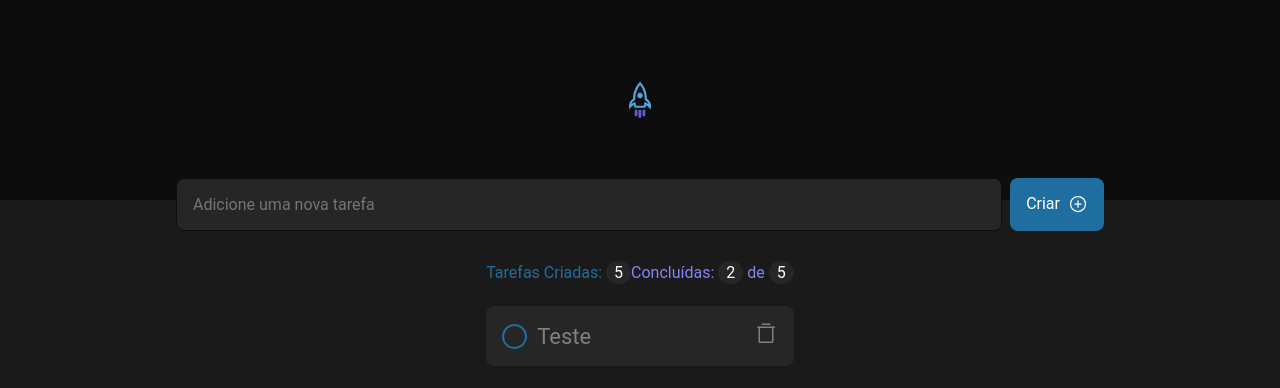
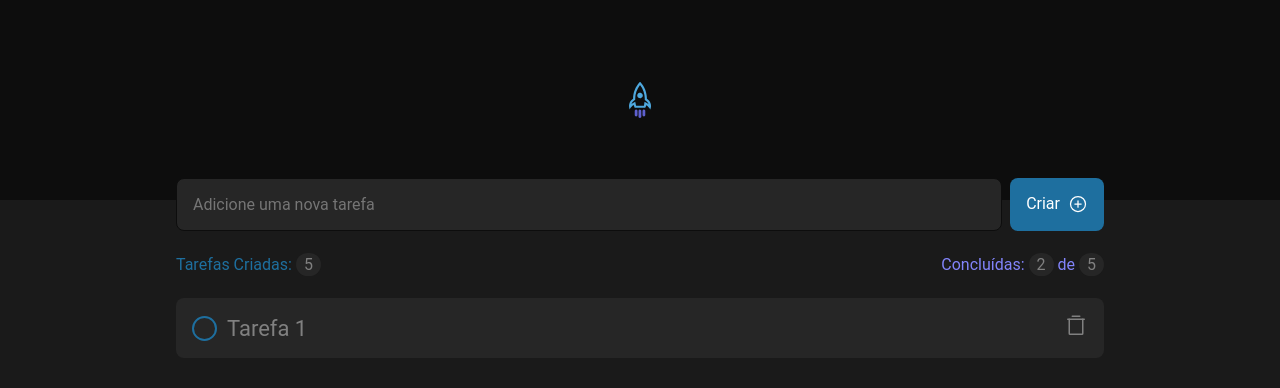
Before and after one commit to lucasrleme/todo-list, a React app: page / in a window 1280 px wide. Shown: the top 388 px of the page. Built offline with nearby package versions, Linux system fonts and the light colour scheme; the HTML template or start-up script is replaced by a standard one.

Commit message:
First try to set  the useState hook to add a task

```diff
--- a/package.json
+++ b/package.json
@@ -11,11 +11,13 @@
   "dependencies": {
     "phosphor-react": "^1.4.1",
     "react": "^18.2.0",
-    "react-dom": "^18.2.0"
+    "react-dom": "^18.2.0",
+    "uuid": "^9.0.0"
   },
   "devDependencies": {
     "@types/react": "^18.0.17",
     "@types/react-dom": "^18.0.6",
+    "@types/uuid": "^8.3.4",
     "@vitejs/plugin-react": "^2.0.1",
     "typescript": "^4.6.4",
     "vite": "^3.0.7"
--- a/src/App.module.css
+++ b/src/App.module.css
@@ -1,11 +1,11 @@
 .wrapper {
+  width: 100%;
   max-width: 60rem;
   margin: 0 auto;
   padding: 0 1rem;
 
   display: flex;
   flex-direction: column;
-  gap: 2rem;
   justiy-content: center;
   align-items: center;
 }
--- a/src/App.tsx
+++ b/src/App.tsx
@@ -1,16 +1,16 @@
 import styles from './App.module.css'
 import { Header } from './components/Header'
 import { SearchBar } from './components/SearchBar'
-import { Task } from './components/Task'
+
 
 export function App() {
 
   return (
-    <div className=''>
+    <div>
       <Header />
-      <div className={styles.wrapper}>
+      <div className={styles.wrapper} >
         <SearchBar />
-        <Task />
+
       </div>
 
     </div>
--- a/src/components/SearchBar.module.css
+++ b/src/components/SearchBar.module.css
@@ -1,7 +1,8 @@
 form {
   margin-top: calc(0px - 1rem - 6px);
+  margin-bottom: 1.5rem;
+
   width: 100%;
-
   display: flex;
   gap: .5rem;
 }
--- a/src/components/SearchBar.tsx
+++ b/src/components/SearchBar.tsx
@@ -1,14 +1,69 @@
 import styles from './SearchBar.module.css'
 import { PlusCircle } from 'phosphor-react'
+import { ChangeEvent, FormEvent, useState } from 'react'
+import { Task } from './Task'
+import { TaskHeader } from './TaskHeader'
+import { v4 as uuidv4 } from 'uuid';
+
+
+const tasks = [
+  {
+    id: uuidv4() ,
+    isChecked: false,
+    content: 'Tarefa 1'
+  },
+]
 
 export function SearchBar(){
+
+
+   const [taskList, setTaskList] = useState(tasks);
+
+   const [newTaskText, setNewTaskText] = useState('');
+
+
+   function handleCrateNewTask(event:FormEvent) {
+    event.preventDefault();
+
+    setTaskList([{...taskList, newTaskText }]);
+
+    console.log(taskList);
+
+  }
+
+  function handleNewTaskChange(event:ChangeEvent<HTMLInputElement>){
+    event.target.setCustomValidity('');
+    setNewTaskText(event.target.value);
+    console.log(newTaskText);
+  }
+
+
   return (
-    <form>
-      <input type="text" placeholder="Adicione uma nova tarefa" className={styles.searchBar} />
-      <button>
-        Criar
-        <PlusCircle size={20} />
-      </button>
-    </form>
+    <>
+      <form onSubmit={handleCrateNewTask}>
+        <input
+          type="text"
+          placeholder="Adicione uma nova tarefa"
+          className={styles.searchBar}
+          onChange={handleNewTaskChange}
+        />
+        <button type='submit'>
+          Criar
+          <PlusCircle size={20} />
+        </button>
+      </form>
+
+      <TaskHeader />
+
+      {tasks.map( task => {
+        return (
+          <Task
+            id={task.id}
+            content={task.content}
+            isChecked={task.isChecked}
+          />
+        )
+      })}
+    </>
   )
 }
--- a/src/components/Task.module.css
+++ b/src/components/Task.module.css
@@ -1,20 +1,5 @@
-.taskBox header {
+.taskBox {
   width: 100%;
-  display: flex;
-  jsutify-content: space-between;
-  margin-bottom: 1.5rem;
-}
-.taskBox header .tarefas {
-  color: var(--blue);
-}
-.taskBox header .concluidas {
-  color: var(--purple);
-}
-.taskBox header .tarefas span , .taskBox header .concluidas span {
-  color: var(--white);
-  padding: .125rem .5rem;
-  border-radius: 999px;
-  background: var(--gray-500);
 }
 .container {
   display: block;
@@ -52,9 +37,13 @@
   background-color: var(--purple);
   border: none;
 }
+.container input:checked ~ p {
+  text-decoration: line-through;
+}
 
 .taskList {
   width: 100%;
+  margin-top: 1.5rem;
 
   display: flex;
   justify-content: space-between;
@@ -65,7 +54,6 @@
   background: var(--gray-500);
   padding: 1rem;
   border-radius: 8px;
-
 }
 
 .taskList label {
--- a/src/components/Task.tsx
+++ b/src/components/Task.tsx
@@ -2,29 +2,27 @@ import styles from './Task.module.css'
 
 import { TrashSimple } from 'phosphor-react'
 
-export function Task(){
+
+interface TaskProps {
+  id: string;
+  isChecked: boolean;
+  content: string;
+}
+
+export function Task({ id, isChecked, content }:TaskProps){
   return (
     <div className={styles.taskBox}>
-      <header>
-        <p className={styles.tarefas}>Tarefas Criadas: {' '}
-          <span>5</span>
-        </p>
-        <p className={styles.concluidas}>Concluídas: {' '}
-          <span>2</span>
-            {' '}de{' '}
-          <span>5</span>
-        </p>
-      </header>
       <div className={styles.taskList}>
         <label className={styles.container}>
           <input type="checkbox" />
           <span className={styles.checkMark} />
-          Teste
+          <p>{content}</p>
         </label>
         <button>
           <TrashSimple size={24} />
         </button>
       </div>
+
     </div>
 
   )
--- /dev/null
+++ b/src/components/TaskHeader.module.css
@@ -0,0 +1,17 @@
+ header {
+  width: 100%;
+  display: flex;
+  justify-content: space-between;
+}
+header .tarefas {
+  color: var(--blue);
+}
+header .concluidas {
+  color: var(--purple);
+}
+ header .tarefas span , header .concluidas span {
+  color: var(--gray-300);
+  padding: .125rem .5rem;
+  border-radius: 999px;
+  background: var(--gray-500);
+}
--- /dev/null
+++ b/src/components/TaskHeader.tsx
@@ -0,0 +1,16 @@
+import styles from './TaskHeader.module.css'
+
+export function TaskHeader(){
+  return (
+    <header>
+      <p className={styles.tarefas}>Tarefas Criadas: {' '}
+        <span>5</span>
+      </p>
+      <p className={styles.concluidas}>Concluídas: {' '}
+        <span>2</span>
+          {' '}de{' '}
+        <span>5</span>
+      </p>
+    </header>
+  )
+}
```
Also changed, not shown: 1 other file (tests, documents, lock files or other folders).
